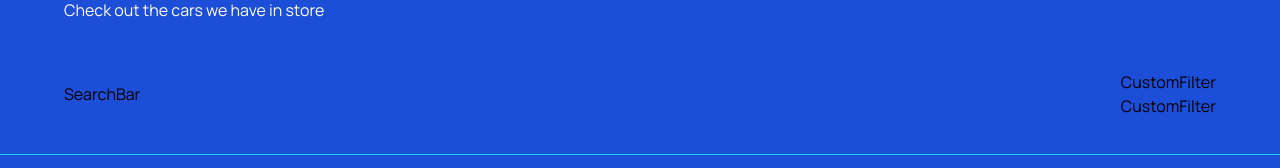
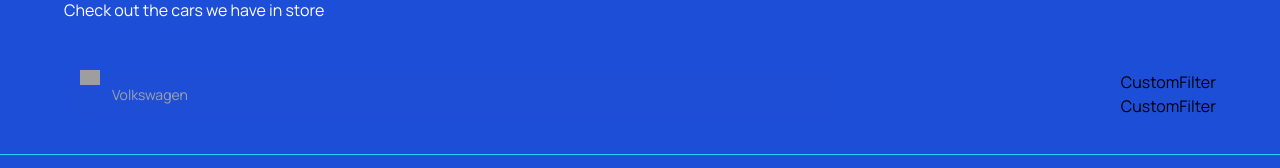
Before and after one commit to AbelF93/AF-Wear-Shop, a Next.js app: page / in a window 1280 px wide. Shown: the part 918-1086 px from the top of the page. Built offline with nearby package versions, Linux system fonts and the light colour scheme; grey boxes are pictures that could not be loaded.

Commit message:
searchfiltering with Combobox

```diff
--- a/components/SearchBar.tsx
+++ b/components/SearchBar.tsx
@@ -1,8 +1,27 @@
-import React from 'react'
+"use client"
+
+import { useState } from "react";
+import SearchManufacturer  from "./SearchManufacturer";
+
+
 
 const SearchBar = () => {
-  return (
-    <div>SearchBar</div>
+    const[manufacturer, setManufacturer ] = useState('');
+
+
+    const handleSearch = () => {
+
+    }
+
+    return (
+    <form className="searchbar" onSubmit=
+    {handleSearch}>
+        <div className="searchbar__item">
+           <SearchManufacturer
+           />
+        </div>
+
+    </form>
   )
 }
 
--- /dev/null
+++ b/components/SearchManufacturer.tsx
@@ -0,0 +1,91 @@
+"use client";
+
+import { useState,Fragment } from 'react';
+import Image from 'next/image';
+import { SearchManufacturerProps } from '@/types';
+import { manufacturers } from '@/constants';
+import { Combobox, Transition } from '@headlessui/react';
+
+
+const SearchManufacturer = ({manufacturer, setManufacturer}
+: SearchManufacturerProps) => {
+  const [query, setQuery] = useState('');
+
+  const filteredManufacterers = query === ""
+        ? manufacturers //list manufacturers
+        : manufacturers.filter((item) => ( //! adjust the search
+            item.toLowerCase()
+            .replace(/\s+/g,"")
+            .includes(query.toLocaleLowerCase().replace(/\s+/g,"")
+            )))
+
+
+  return (
+    <div className="search-manufacturer">
+        <Combobox value={manufacturer} onChange={setManufacturer}>
+          <div className="relative w-full">
+            <Combobox.Button className="absolute top[-10px]">
+             <Image src="/car-logo.svg"
+             width={20}
+             height={20}
+             className='ml-4'
+             alt='car logo' />
+            </Combobox.Button>
+            <Combobox.Input
+            className="search-manufacturer__input text-white"
+            placeholder='Volkswagen'
+            displayValue={(manufacturer:string) => manufacturer}
+            onChange={(e) => setQuery(e.target.value)}
+            />
+
+            <Transition as={Fragment}
+                leave='transition ease-in duration-100'
+                leaveFrom='opacity-100'
+                leaveTo='opacity-0'
+                afterLeave={() => setQuery('')}
+            >
+                <Combobox.Options>
+                {filteredManufacterers.map((item) => (
+                        <Combobox.Option key={item}
+                        className={({active}) => `
+                        reltive search-manufacturer_option
+                        ${active ? 'bg-cyan-500 text-white':'text-gray-400'}
+                        `}
+                        value={item}
+                        >
+
+                        {({selected, active}) => (
+                            <>
+                              <span
+                          className={`block truncate ${
+                            selected ? 'font-medium' : 'font-normal'
+                          }`}
+                        >
+                          {item}
+                        </span>
+                        {selected ? (
+                          <span
+                            className={`absolute inset-y-0 left-0 flex items-center pl-3 ${
+                              active ? 'text-white' : 'text-teal-600'
+                            }`}
+                          >
+                        </span>
+                        ) : null}
+                            </>
+                        )}
+                        </Combobox.Option>
+                    ))
+                }
+                </Combobox.Options>
+
+
+            </Transition>
+
+          </div>
+
+        </Combobox>
+    </div>
+  )
+}
+
+export default SearchManufacturer
--- a/components/index.ts
+++ b/components/index.ts
@@ -4,11 +4,13 @@
 import Footer from './Footer';
 import SearchBar from './SearchBar';
 import CustomFilter from './CustomFilter';
+import SearchManufacturer from './SearchManufacturer';
 
 export {
     Hero, CustomButton,
     Navbar,
     Footer,
     SearchBar,
+    SearchManufacturer,
     CustomFilter,
 }
--- a/types/index.ts
+++ b/types/index.ts
@@ -7,3 +7,8 @@
     MouseEventHandler<HTMLButtonElement>;
     btnType?: "button" | "submit";
 }
+
+export interface SearchManufacturerProps{
+    manufacturer: string;
+    setManufacturer: (manufacturer: string) => void;
+}
```
Also changed, not shown: package.json (+5 -4 lines), 1 other file (tests, documents, lock files or other folders).
